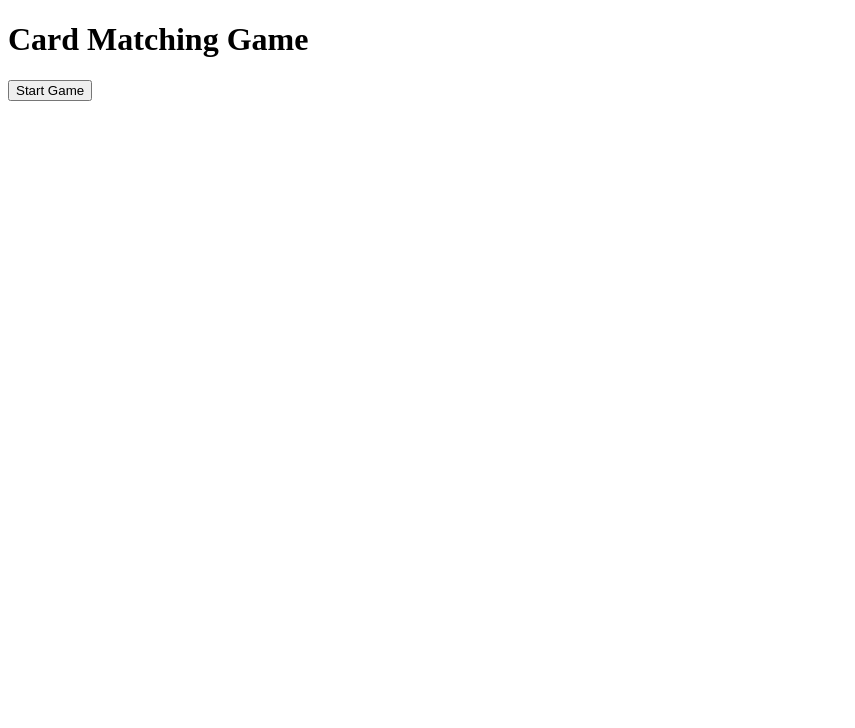
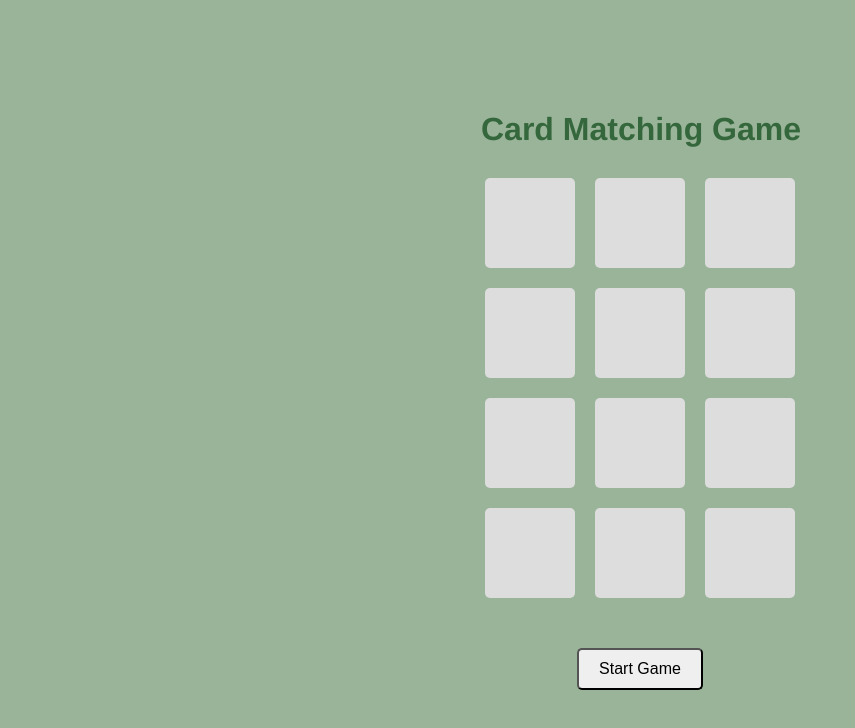
Before and after one commit to YawoSadji/CardMatchingGame, a plain HTML site: page index.html in a window 1280 px wide. Both pictures are taken after a click on the button "Start Game". Shown: the whole page, without its empty margins (0-855 px from the left). Drawn offline with nearby package versions, Linux system fonts and the light colour scheme.

Commit message:
add card timeout change reduced to 500

```diff
--- a/cardgamescript.js
+++ b/cardgamescript.js
@@ -78,7 +78,7 @@ $(document).ready(function() {
 
           firstCard = null;
           secondCard = null;
-        }, 1000);
+        }, 500);
       }
     }
   }
--- a/cardgamestyle.css
+++ b/cardgamestyle.css
@@ -6,11 +6,13 @@ body {
     height: 100vh;
     margin: 0;
     background-color: #9ab499;
-    font-family: Arial, sans-serif;
+    font-family: 'Franklin Gothic Medium', 'Arial Narrow', Arial, sans-serif;
     color: rgb(53, 103, 60);
   }
 
   h1 {
+
+    border-radius: 6px;
     margin : 1px 8px 20px 10px;
   }
 
--- a/index.html
+++ b/index.html
@@ -4,7 +4,7 @@
   <meta charset="UTF-8">
   <meta name="viewport" content="width=device-width, initial-scale=1.0">
   <title>Memory Card Matching Game</title>
-  <link rel="stylesheet" href="snake1style.css">
+  <link rel="stylesheet" href="cardgamestyle.css">
 </head>
 <body>
   <h1>Card Matching Game</h1>
@@ -12,6 +12,6 @@
   <div id="message"></div>
   <button id="startButton">Start Game</button>
   <script src="https://code.jquery.com/jquery-3.6.0.min.js"></script>
-  <script src="snake1script.js"></script>
+  <script src="cardgamescript.js"></script>
 </body>
 </html>
```
